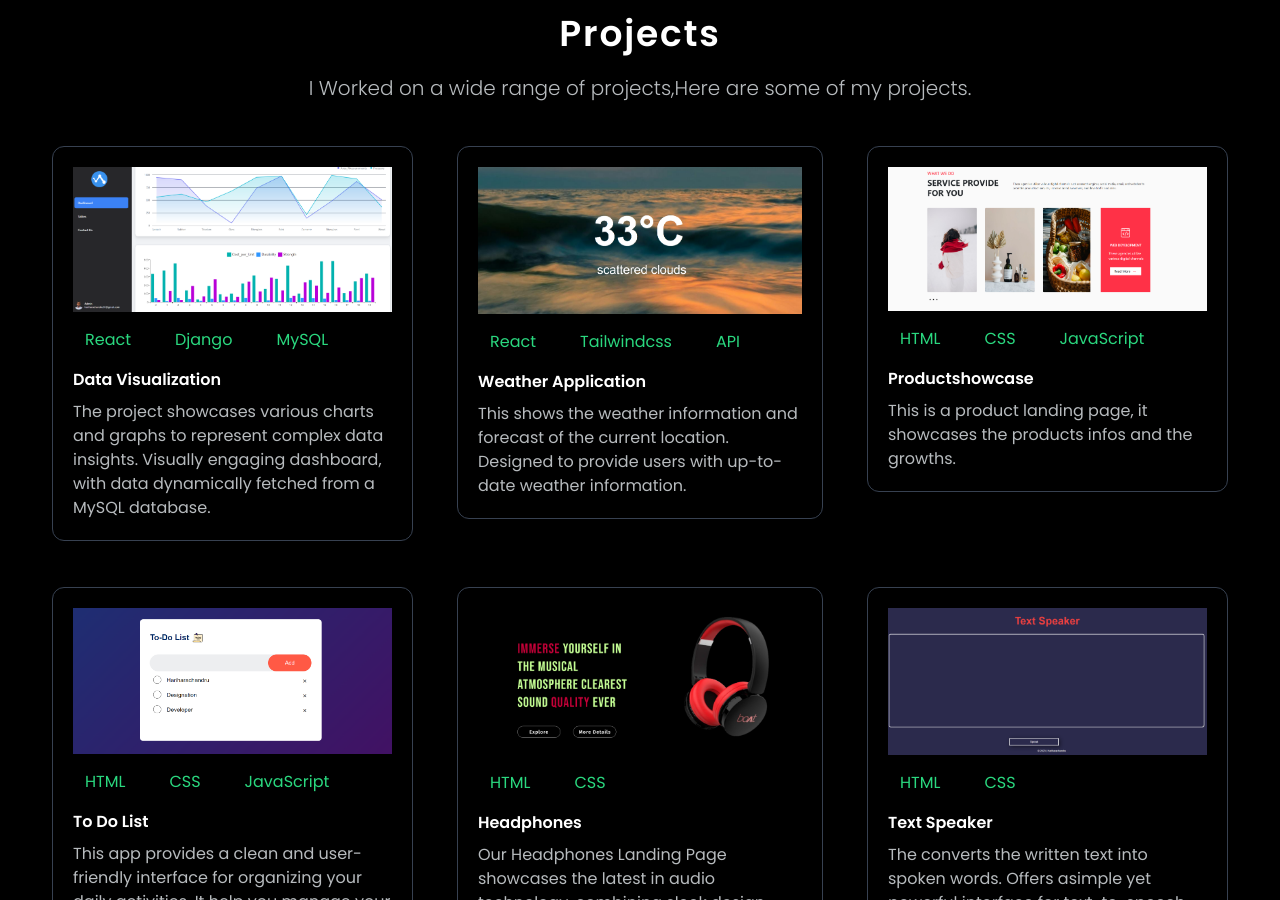
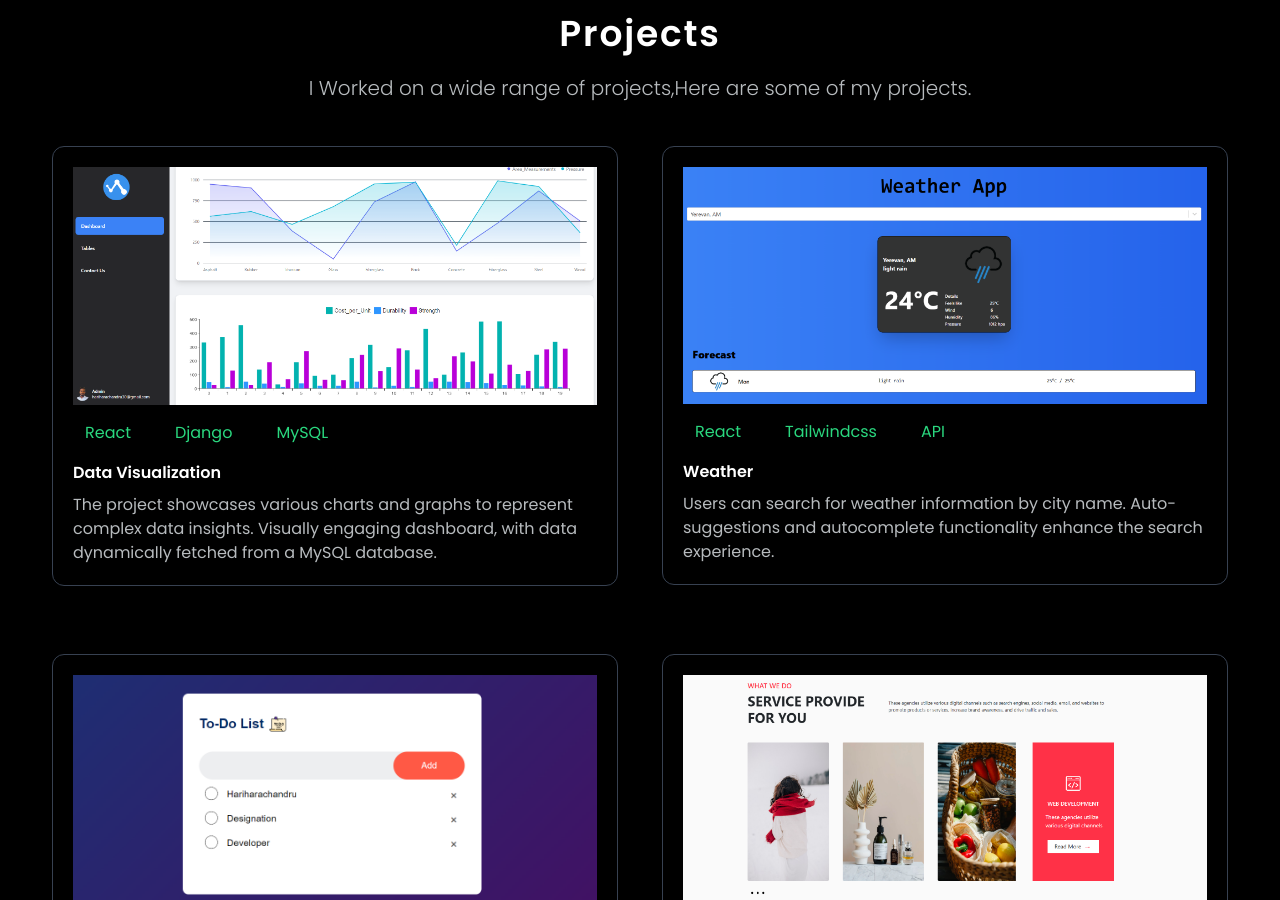
Before and after one commit to Harii10/myportfolio, a React (Vite) app: page / in a window 1280 px wide. Shown: the part 1900-2800 px from the top of the page. Built offline with nearby package versions, Linux system fonts and the light colour scheme.

Commit message:
added a project

```diff
--- a/src/components/MainPage.jsx
+++ b/src/components/MainPage.jsx
@@ -129,16 +129,15 @@ const main = forwardRef(() => {
         "The converts the written text into spoken words. Offers asimple yet powerful interface for text-to-speech functionality.",
       url: "https://hberlin07.github.io/Text-Speaker/",
     },
-    // {
-    //   id: 9,
-    //   // S1 : 'React',
-    //   // S2 : 'Tailwind',
-    //   // S3: 'API',
-    //   S1: "In-Progress........",
-    //   image: "images/music.png",
-    //   Title: "Music Player",
-    //   Description: "In-Progress...",
-    // },
+    {
+      id: 9,
+      S1 : 'React',
+      S2 : 'Tailwind',
+      image: "images/markdown.png",
+      Title: "Markdown Previewer",
+      Description: "This is a simple tool that converts Markdown syntax into formatted HTML, providing a live preview of the styled content. It helps users easily visualize and edit Markdown for blogs, documentation.",
+      url : "https://harii10.github.io/markdown-previewer/"
+    },
     {
       id: 9,
       S1 : 'React',
@@ -314,7 +313,7 @@ const main = forwardRef(() => {
               Here are some of my projects.
             </p>
           </div>
-          <div className="mt-5 sm:grid grid-rows-3 grid-flow-col w-full p-0 md:gap-5">
+          <div className="mt-5 sm:grid grid-rows-5 grid-flow-col w-full p-0 md:gap-5">
             {projectsInfos.map((infos) => (
               <Projects
                 img={infos.image}
```
Also changed, not shown: public/images/markdown.png (added).
